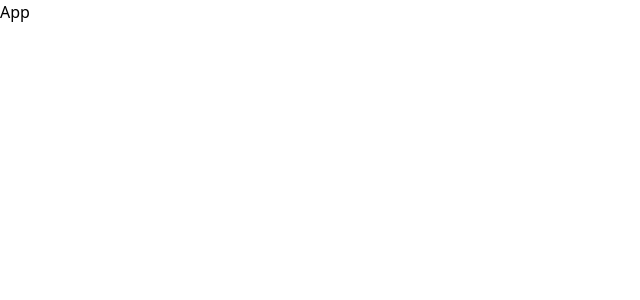
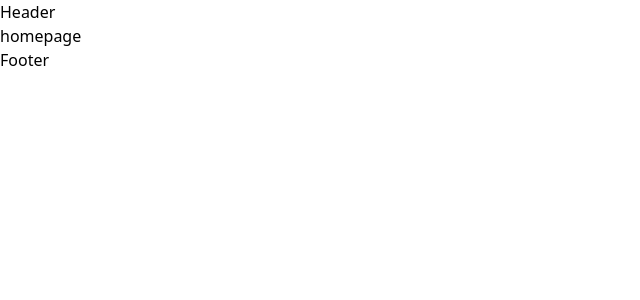
Before and after one commit to gdevgproject/fpoly-react-asm, a React (Vite) app: page / in a window 1280 px wide. Shown: the top 300 px of the page, without its empty margins (0-640 px from the left). Built offline with nearby package versions, Linux system fonts and the light colour scheme.

Commit message:
feat: router

```diff
--- a/src/App.tsx
+++ b/src/App.tsx
@@ -1,3 +1,30 @@
+import { createBrowserRouter, RouterProvider } from 'react-router'
+import Category from './features/category/category'
+import Homepage from './features/homepage/homepage'
+import Product from './features/product/product'
+import AppLayout from './ui/AppLayout'
+import Error from './ui/Error'
+
 export default function App() {
-  return <div>App</div>
+  const router = createBrowserRouter([
+    {
+      element: <AppLayout />,
+      errorElement: <Error />,
+      children: [
+        {
+          path: '/',
+          element: <Homepage />
+        },
+        {
+          path: '/category',
+          element: <Category />
+        },
+        {
+          path: '/product',
+          element: <Product />
+        }
+      ]
+    }
+  ])
+  return <RouterProvider router={router} />
 }
--- /dev/null
+++ b/src/features/category/Category.tsx
@@ -0,0 +1,3 @@
+export default function Category() {
+  return <div>category</div>
+}
--- /dev/null
+++ b/src/features/homepage/Homepage.tsx
@@ -0,0 +1,3 @@
+export default function Homepage() {
+  return <div>homepage</div>
+}
--- /dev/null
+++ b/src/features/product/Product.tsx
@@ -0,0 +1,3 @@
+export default function Product() {
+  return <div>product</div>
+}
--- /dev/null
+++ b/src/ui/AppLayout.tsx
@@ -0,0 +1,13 @@
+import { Outlet } from 'react-router'
+import Footer from './Footer'
+import Header from './Header'
+
+export default function AppLayout() {
+  return (
+    <div>
+      <Header />
+      <Outlet />
+      <Footer />
+    </div>
+  )
+}
--- /dev/null
+++ b/src/ui/Error.tsx
@@ -0,0 +1,14 @@
+import { useNavigate } from 'react-router'
+
+function Error() {
+  const navigate = useNavigate()
+  return (
+    <div>
+      <h1>Something went wrong 😢</h1>
+      {/* <p>{error.data || error.message}</p> */}
+      <button onClick={() => navigate(-1)}>&larr; Go back</button>
+    </div>
+  )
+}
+
+export default Error
--- /dev/null
+++ b/src/ui/Footer.tsx
@@ -0,0 +1,3 @@
+export default function Footer() {
+  return <div>Footer</div>
+}
--- /dev/null
+++ b/src/ui/Header.tsx
@@ -0,0 +1,3 @@
+export default function Header() {
+  return <div>Header</div>
+}
--- /dev/null
+++ b/src/ui/Loader.tsx
@@ -0,0 +1,15 @@
+export default function Loader() {
+  return (
+    <div className='absolute inset-0 flex items-center justify-center bg-slate-200/20 backdrop-blur-sm'>
+      <svg
+        className='mr-3 -ml-1 h-10 w-10 animate-spin text-blue-500'
+        xmlns='http://www.w3.org/2000/svg'
+        fill='none'
+        viewBox='0 0 24 24'
+      >
+        <circle className='opacity-25' cx='12' cy='12' r='10' stroke='currentColor' strokeWidth='4' />
+        <path className='opacity-75' fill='currentColor' d='M4 12a8 8 0 018-8v8H4z' />
+      </svg>
+    </div>
+  )
+}
```
